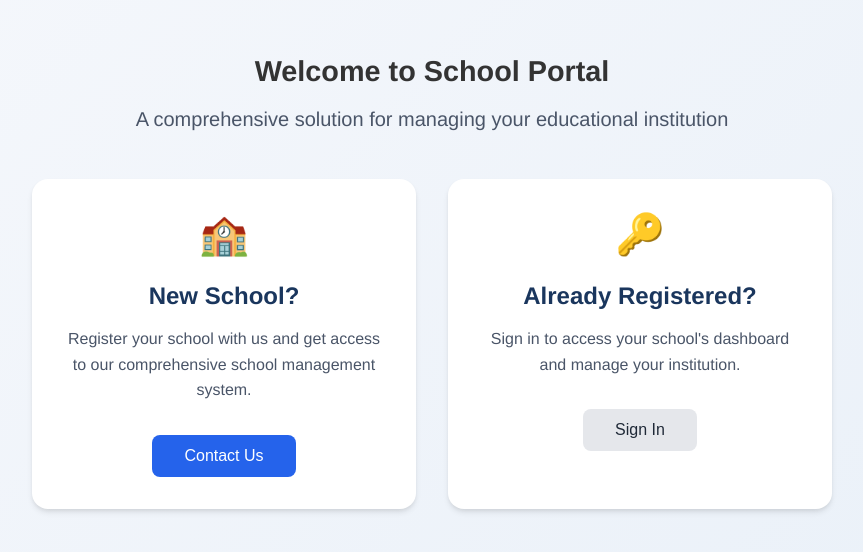
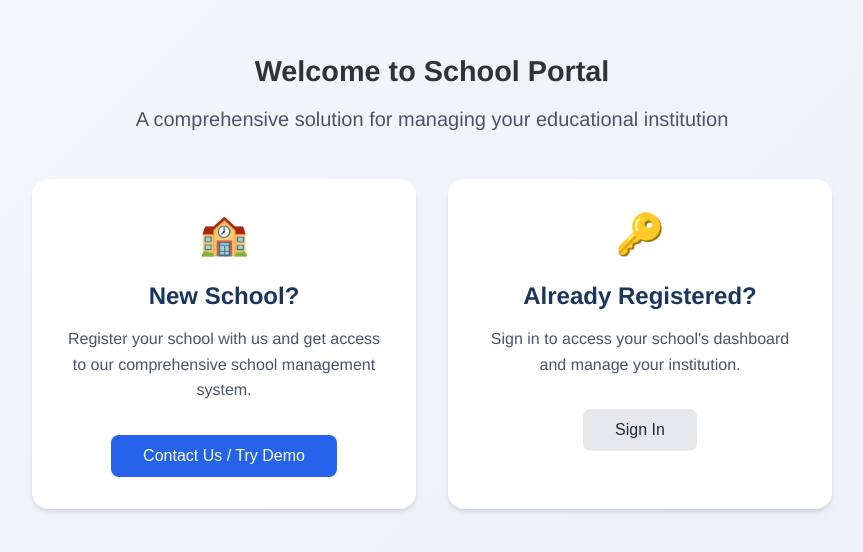
Before and after one commit to harshu053/schoolPortalFrontend, a Next.js app: page / in a window 1280 px wide. Shown: the part 118-670 px from the top of the page, without its empty margins (208-1071 px from the left). Built offline with nearby package versions, Linux system fonts and the light colour scheme; a web font is replaced by a local one.

Commit message:
added demo option

```diff
--- a/pages/index.js
+++ b/pages/index.js
@@ -74,7 +74,7 @@ export default function Home() {
               className={`${styles.button} ${styles.primaryButton}`}
               onClick={() => setIsFormVisible(true)}
             >
-              Contact Us
+              Contact Us / Try Demo
             </button>
           </div>
 
```
